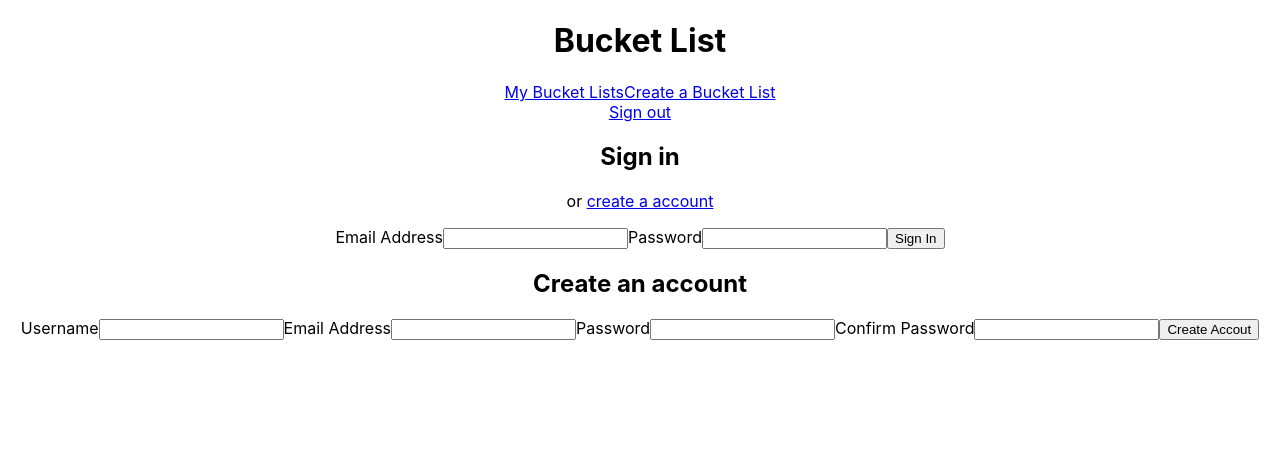
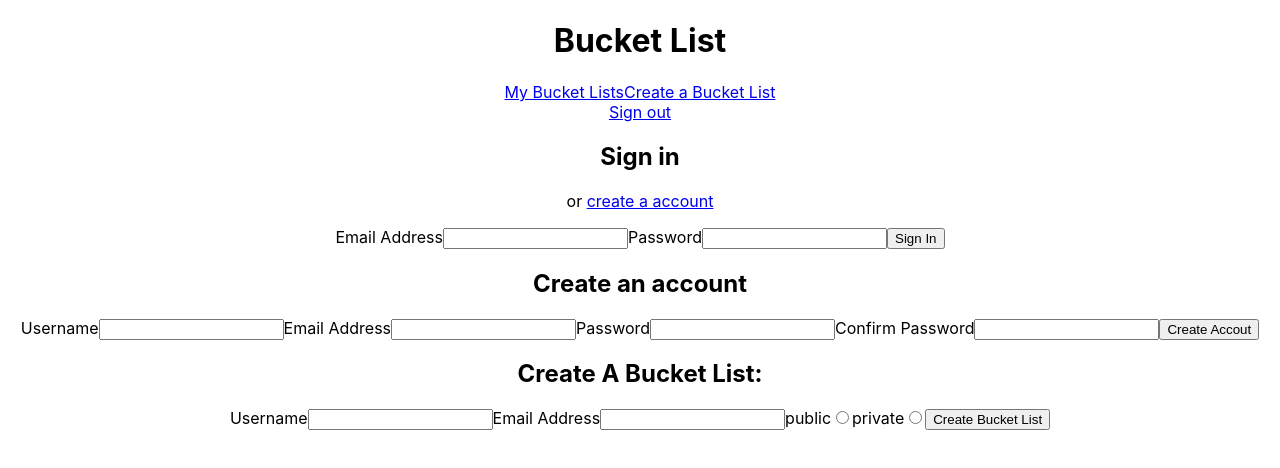
Before and after one commit to Build-week-bucket-list-3/Front-end, a React (Create React App) app in the folder client/: page / in a window 1280 px wide. Shown: the top 468 px of the page. Built offline with nearby package versions, Linux system fonts and the light colour scheme; the HTML template or start-up script is replaced by a standard one.

Commit message:
made some small tweaks

```diff
--- a/client/package.json
+++ b/client/package.json
@@ -7,6 +7,7 @@
     "axios": "^0.19.0",
     "react": "^16.12.0",
     "react-dom": "^16.12.0",
+    "react-router-dom": "^5.1.2",
     "react-scripts": "3.2.0",
     "styled-components": "^4.4.1"
   },
--- a/client/src/App.js
+++ b/client/src/App.js
@@ -4,7 +4,7 @@ import "./App.css";
 import Header from "./components/Header";
 import SignIn from "./components/SignIn";
 import CreateAccount from "./components/CreateAccount";
-
+import CreateBucketList from "./components/create-bucket-list";
 function App() {
   return (
     <Router>
@@ -12,6 +12,7 @@ function App() {
         <Header />
         <SignIn />
         <CreateAccount />
+        <CreateBucketList />
       </div>
     </Router>
   );
--- /dev/null
+++ b/client/src/components/create-bucket-list.js
@@ -0,0 +1,75 @@
+import React, { useState, useEffect } from "react";
+import axios from "axios";
+
+const CreateBucketList = props => {
+  const [userData, setUserData] = useState({
+    name: ""
+  });
+
+  function handleChange(event) {
+    const eventName = event.target.name;
+    const eventValue = event.target.value;
+
+    return setUserData({
+      ...userData,
+      [event.target.name]: event.target.value
+    });
+  }
+
+  function handleSubmit(event) {
+    event.preventDefault();
+
+    axios
+      .post("", userData)
+      .then(resp => {})
+      .catch(error => console.log(`error: ${error}`));
+  }
+
+  return (
+    <div className="create-account-container">
+      <div>
+        <h2>Create A Bucket List:</h2>
+      </div>
+      <form onSubmit={handleSubmit}>
+        <label htmlFor="name">Username</label>
+        <input
+          type="text"
+          name="name"
+          id="name"
+          onChange={handleChange}
+          value={userData.username}
+        />
+        {console.log(userData)}
+        <label htmlFor="email">Email Address</label>
+        <input
+          type="text"
+          name="email"
+          id="email"
+          onChange={handleChange}
+          value={userData.email}
+        />
+        <label htmlFor="privacy">public</label>
+        <input
+          type="radio"
+          name="privacy"
+          id="public"
+          value="Public"
+          onChange={handleChange}
+          value={userData.privacy}
+        />
+        <label htmlFor="private">private</label>
+        <input
+          type="radio"
+          name="privacy"
+          value="Private"
+          onChange={handleChange}
+          value={userData.privacy}
+        />
+
+        <button>Create Bucket List</button>
+      </form>
+    </div>
+  );
+};
+
+export default CreateBucketList;
```
Also changed, not shown: 1 other file (tests, documents, lock files or other folders).
